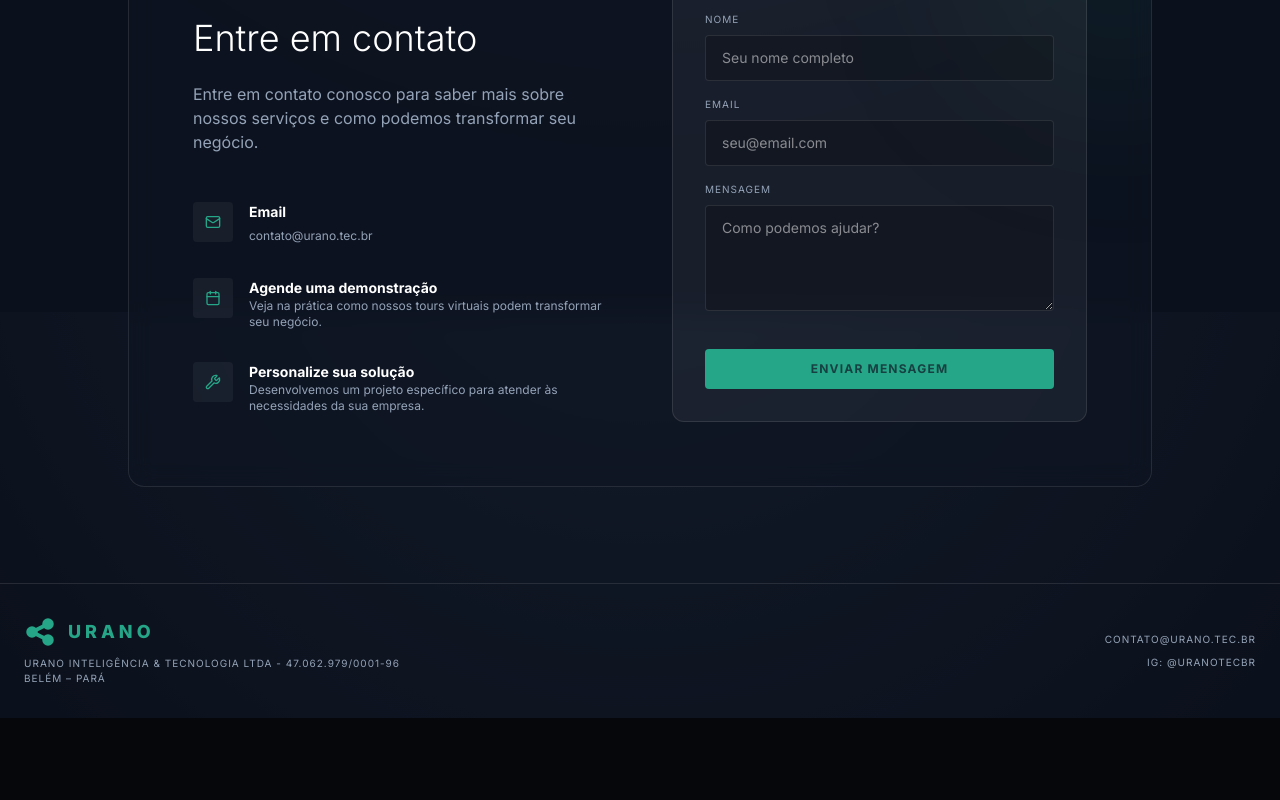
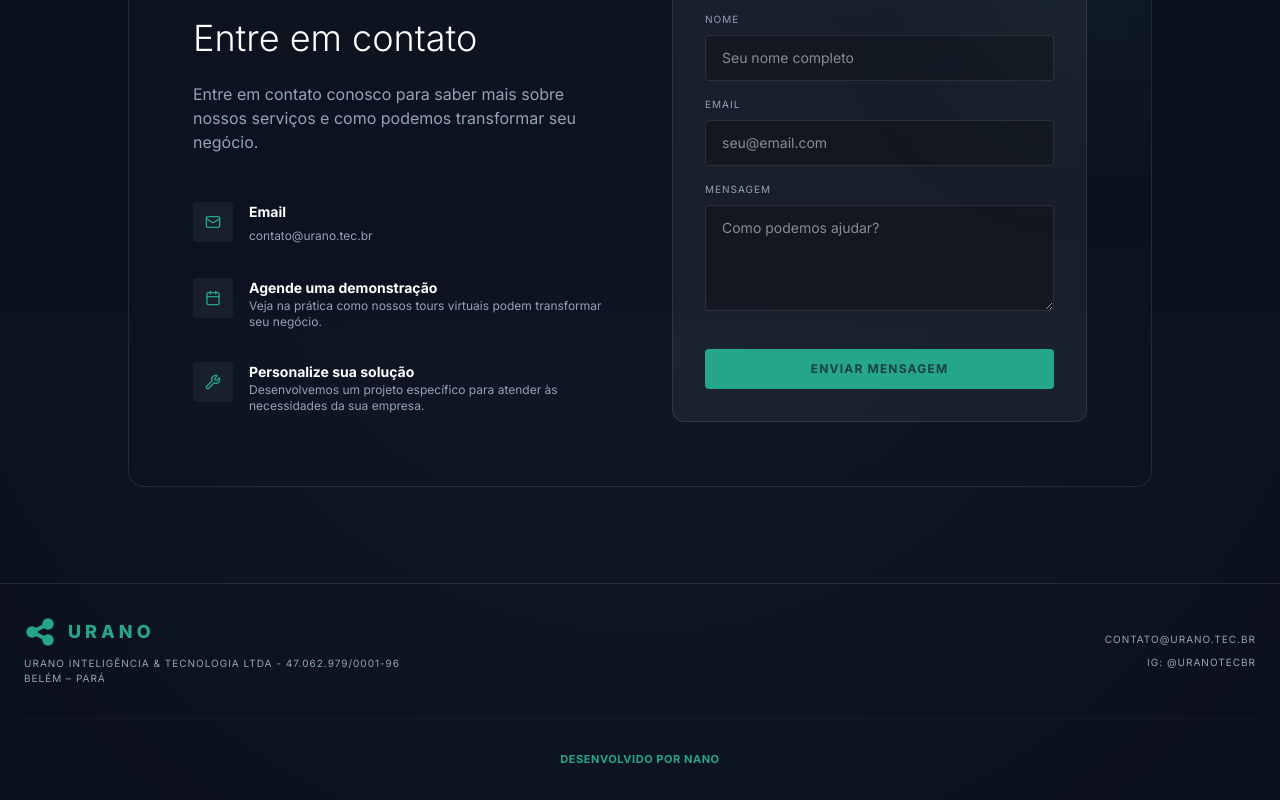
Before and after one commit to sandropeixoto/Site-UranoTec, a React (Vite) app: page / in a window 1280 px wide. Shown: the part 5288-6088 px from the top of the page. Before the commit the page ends 6006 px from the top, so only its background shows below. Built offline with nearby package versions, Linux system fonts and the light colour scheme.

Commit message:
feat: Add developer credit in footer
Adds a "Developed by NANO" link to the footer, providing attribution and a link to the developer's website. This enhances the site's transparency and allows users to learn more about the creators.

```diff
--- a/src/App.tsx
+++ b/src/App.tsx
@@ -449,7 +449,7 @@ export default function App() {
 
       {/* Footer */}
       <footer className="border-t border-outline-variant py-8 px-6">
-        <div className="max-w-7xl mx-auto flex flex-col md:flex-row justify-between items-center gap-8 text-[10px] text-on-surface-variant uppercase tracking-widest">
+        <div className="max-w-7xl mx-auto flex flex-col md:flex-row justify-between items-center gap-8 text-[10px] text-on-surface-variant uppercase tracking-widest pb-8">
           <div className="flex flex-col items-center md:items-start gap-2">
             <div className="flex items-center gap-3">
               <img src="./favicon.svg" alt="Urano Logo" className="w-8 h-8" />
@@ -468,6 +468,17 @@ export default function App() {
             </a>
           </div>
         </div>
+
+        <div className="flex justify-center pt-8 border-t border-outline-variant/30 text-[11px] uppercase">
+          <a
+            href="https://nano.net.br"
+            target="_blank"
+            rel="noopener noreferrer"
+            className="text-primary font-bold tracking-wider inline-block transition-all duration-300 hover:scale-105 hover:drop-shadow-[0_0_8px_rgba(38,166,136,0.5)]"
+          >
+            Desenvolvido por NANO
+          </a>
+        </div>
       </footer>
     </div>
   );
```
